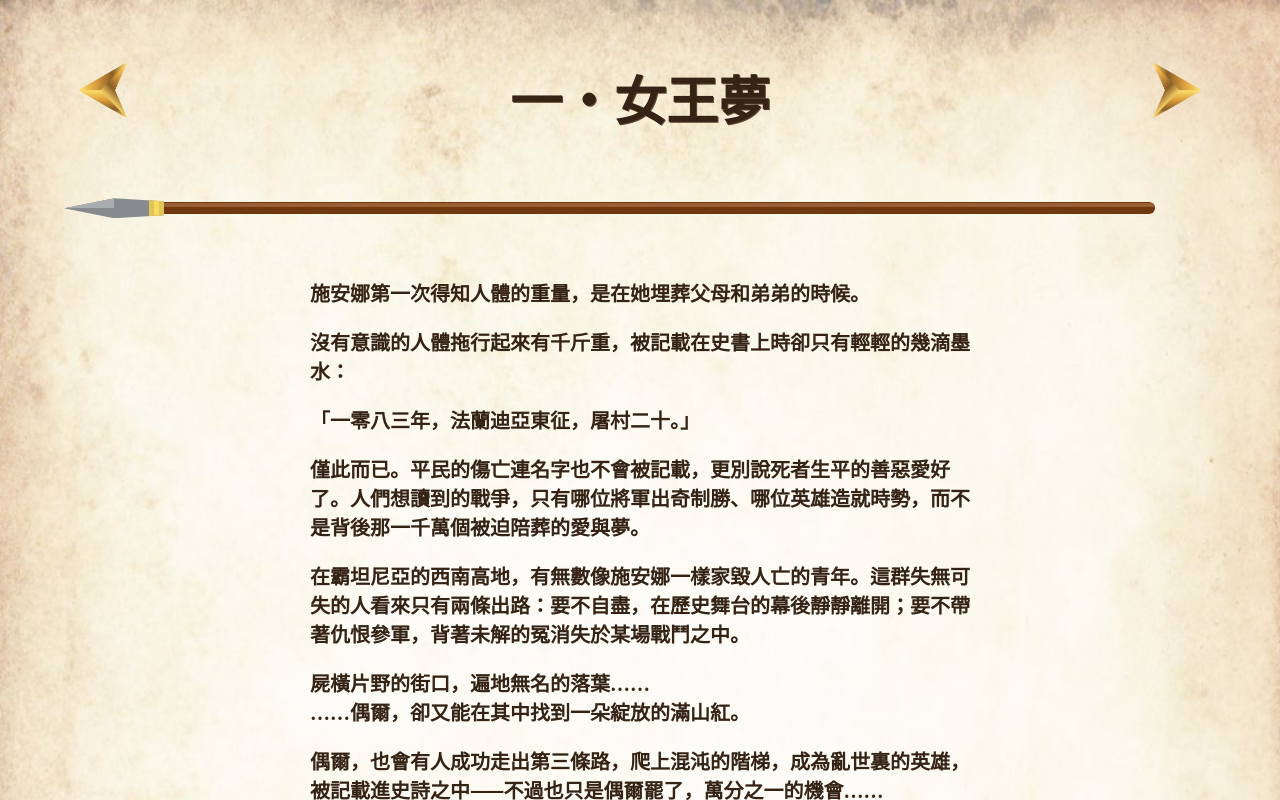
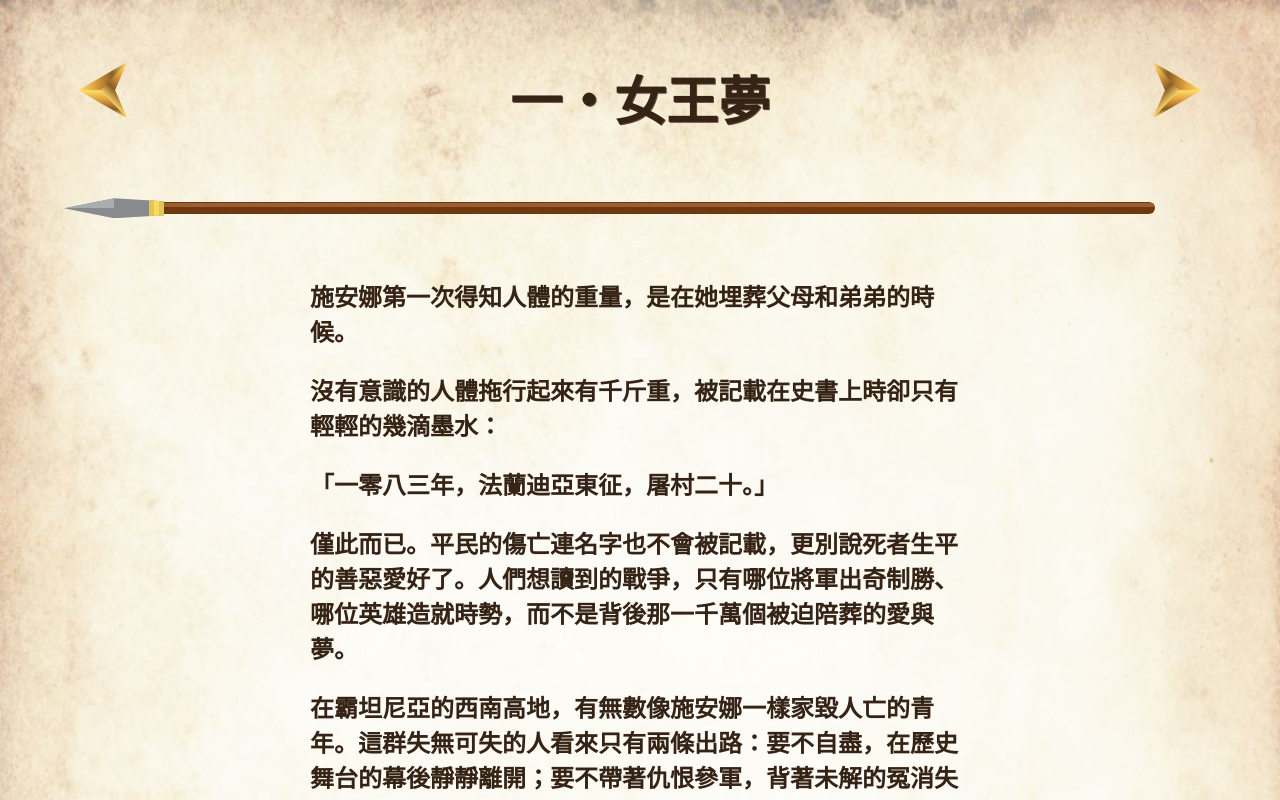
Before and after one commit to ShibartaJin/SionnasDream, a React (Create React App) app: page /SionnasDream/1 in a window 1280 px wide. Built offline with nearby package versions, Linux system fonts and the light colour scheme.

Commit message:
font size

```diff
--- a/src/styles/SionnaPages.css
+++ b/src/styles/SionnaPages.css
@@ -107,8 +107,6 @@
     .chapterTitle, .hook{      font-size: 28px;    }
   }
 
-
-
   .navButton{
     text-align: center;
     cursor: pointer;
@@ -144,15 +142,12 @@
   }
 
   .fictionText p{
-    font-size: 20px;
+    font-size: 24px;
     text-align: left;
     margin-top: 0;
   }
 
   @media only screen and (max-width: 800px) {
-    .fictionText p{
-      font-size: 16px;
-    }
 
     span.sceneBreak{      font-size: 16px;    }
 
@@ -165,6 +160,11 @@
     .msgTimeMark{
       font-size: 10px;
     }
+  }
+
+  @media only screen and (max-width: 700px){
+    .fictionText p{      font-size: 16px;    }
+
   }
 
   span.sceneBreak{
@@ -206,7 +206,7 @@
     justify-content: center;
     align-items: center;
 
-    width: 500px; /* Fixed width */
+    width: 400px; /* Fixed width */
     max-width: 80vw; /* Conform to 80% of viewport width */
     max-height: 80vh; /* Optional: conform to 80% of viewport height */
     box-shadow: 0 0 10px rgba(0, 0, 0, 0.1); /* Optional: shadow for visibility */
```
Also changed, not shown: public/text/sionna6.txt.
